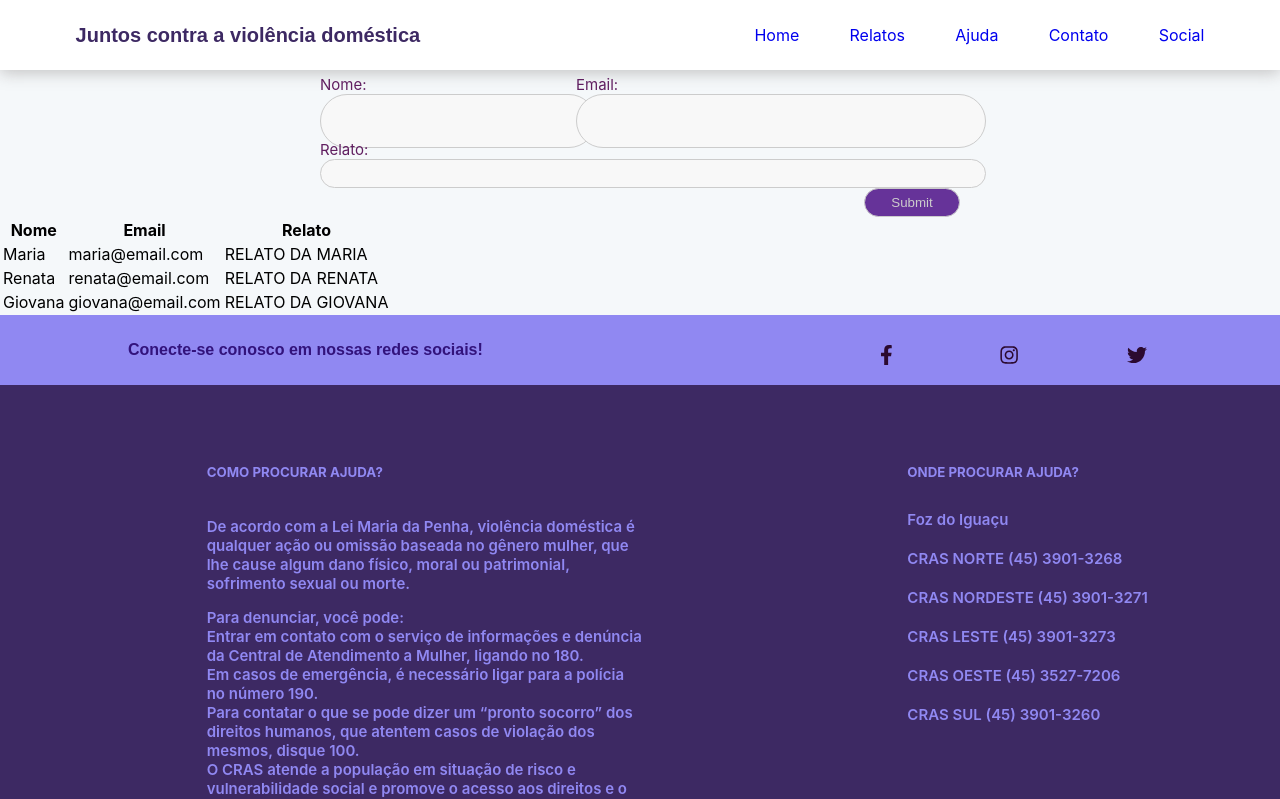
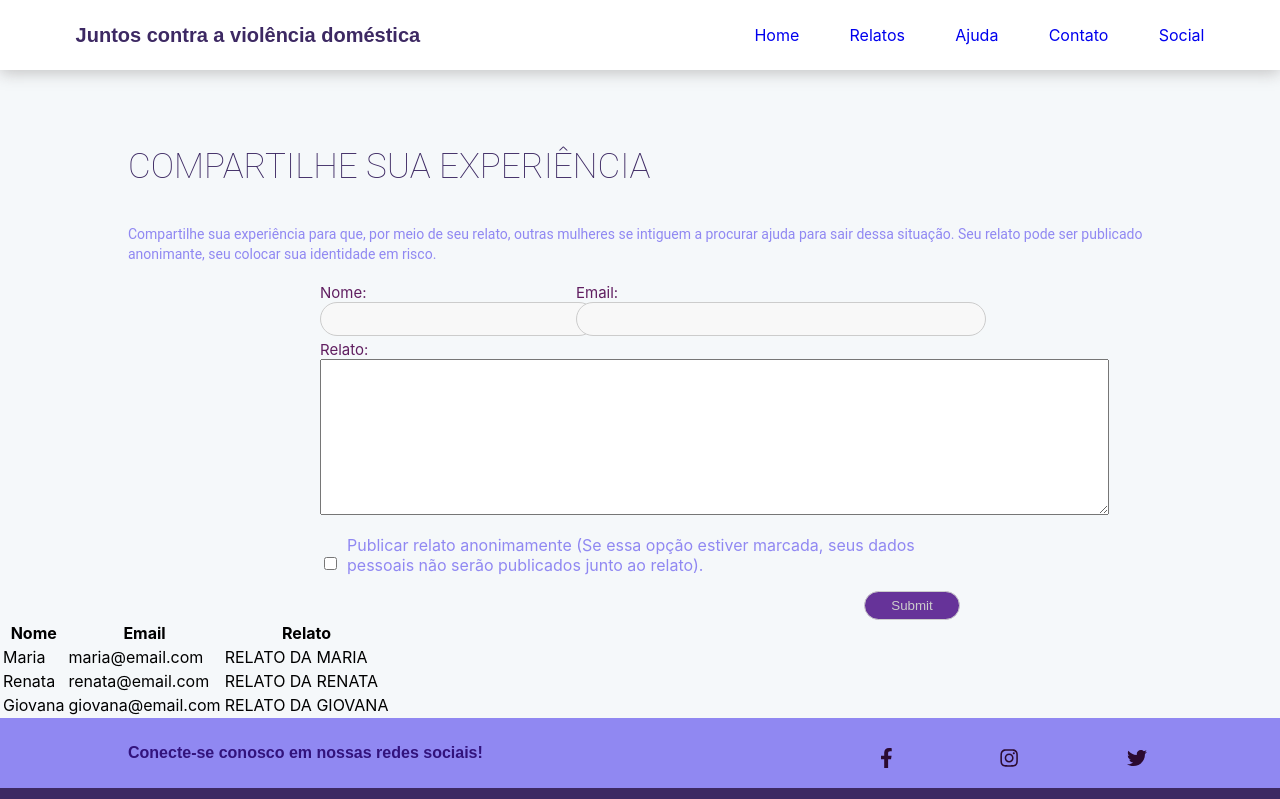
Before and after one commit to uniamerica/CMDM-front, a React (Create React App) app: page /Relatar in a window 1280 px wide. Shown: the top 799 px of the page. Built offline with nearby package versions, Linux system fonts and the light colour scheme.

Commit message:
ajustes pag relatar

```diff
--- a/src/components/Relatar/Relatar.css
+++ b/src/components/Relatar/Relatar.css
@@ -12,19 +12,26 @@
 .dados-pessoais{
     display: flex;
     justify-content: space-between;
-    margin-bottom: 0.5cm;
-}
-
-.form-nome{
-    height: 40px;
+    margin-bottom: 0.8cm;
 }
 
 .form-email{
-    height: 40px;
     width: 60%;
 }
 
-.ulteste{
+.inpt{
+    height: 20px;
+}
+
+.chbox-form{
     display: flex;
-    flex-direction: column;
 }
+
+.chbox-form input{
+    margin-top: 20px;
+    margin-right: 10px;
+}
+
+.chbox-form p{
+    color: #9088f2
+}
--- a/src/components/Relatos/Titulo.jsx
+++ b/src/components/Relatos/Titulo.jsx
@@ -1,15 +1,16 @@
 import React from 'react'
 import './Titulo.css'
 
-function Titulo(){
+function Titulo(props){
+
+    var titulo = props.titulo
+    var text = props.text
+
     return(
         <div className="global">
             <div className="titulo">
-                <h1>RECONHECENDO A VIOLÊNCIA</h1>
-                <p>A agressão física nunca é o primeiro sinal no ciclo da violência
-                doméstica, abaixo segue alguns depoimentos de pessoas alvo de
-                agressões. Visando que motive as vítimas a denunciarem seus
-                agressores.</p>
+                <h1>{titulo}</h1>
+                <p>{text}</p>
             </div>
         </div>
     )
--- a/src/pages/Ajuda.jsx
+++ b/src/pages/Ajuda.jsx
@@ -1,6 +1,7 @@
 import React from 'react';
 import '../styles/Ajuda.css';
-import Header from '../components/Header/Header';
+import Header from '../components/Header/Header'
+import Titulo from '../components/Relatos/Titulo'
 
 
 function Ajuda(){
@@ -8,7 +9,7 @@ function Ajuda(){
 
         <div className="ajuda">
             <Header/>
-            <h1>ONDE PROCURAR AJUDA?</h1>
+            <Titulo titulo="ONDE PROCURAR AJUDA?"/>
             <div className="cntaj">
                 <p> De acordo com a Lei Maria da Penha, violência doméstica é qualquer ação ou omissão baseada no gênero mulher, que lhe cause algum dano físico, moral ou patrimonial, sofrimento sexual ou morte.</p>
                 <p>Para denunciar, você pode:</p>
--- a/src/pages/Relatar.jsx
+++ b/src/pages/Relatar.jsx
@@ -1,5 +1,6 @@
 import React from 'react'
 import Header from '../components/Header/Header'
+import Titulo from '../components/Relatos/Titulo'
 import { useState } from 'react'
 import '../components/Relatar/Relatar.css'
 import listRelatos from '../components/Relatar/data/Relatar.json'
@@ -43,29 +44,33 @@ function Relatar(){
     return(
         <div>
             <Header/>
-
+            <Titulo titulo="COMPARTILHE SUA EXPERIÊNCIA" text="Compartilhe sua experiência para que,
+            por meio de seu relato, outras mulheres se intiguem a procurar ajuda para sair dessa situação.
+            Seu relato pode ser publicado anonimante, seu colocar sua identidade em risco."/>
             <form onSubmit={handleSubmit}>
                 <div className="relatar-page">
                     <div className="form-relato">
                         <div className="dados-pessoais">
-                            <label className="form-nome">
+                            <label className="form-nome inpt">
                                 Nome:
                                 <input id="nome" type="text" onChange={handleChangeNome} value={nome}/>
                             </label>
-                            <label className="form-email">
+                            <label className="form-email inpt">
                                 Email:
                                 <input id="e-mail" type="text" onChange={handleChangeEmail} value={email}/>
                             </label>
                         </div>
                         <label className="form-relatar">
                             Relato:
-                            <input type="text" onChange={handleChangeRelato} value={relato}/>
+                            <textarea cols="96" rows="10" type="text" onChange={handleChangeRelato} value={relato}/>
                         </label>
+                        <div className="chbox-form">
+                            <input type="checkbox"/>
+                            <p>Publicar relato anonimamente (Se essa opção estiver marcada, seus dados pessoais não serão publicados junto ao relato).</p>
+                        </div>
                         <input type="submit"/>
                     </div>
-
                 </div>
-
             </form>
 
             <table>
--- a/src/pages/Relatos.jsx
+++ b/src/pages/Relatos.jsx
@@ -9,7 +9,10 @@ function Relatos(){
         <div>
             <Header/>
             <div className="container1">
-                <Titulo/>
+                <Titulo titulo="RECONHECENDO A VIOLÊNCIA" text="A agressão física nunca é o primeiro sinal no ciclo da violência
+                doméstica, abaixo segue alguns depoimentos de pessoas alvo de
+                agressões. Visando que motive as vítimas a denunciarem seus
+                agressores."/>
                 <div className="cards">
                     <Card text="Relato 1" phase="Nunca tive problemas financeiros antes de me envolver com um parasita sociopata." relato="Nunca tive problemas financeiros antes de me envolver com um parasita sociopata.
 
```
